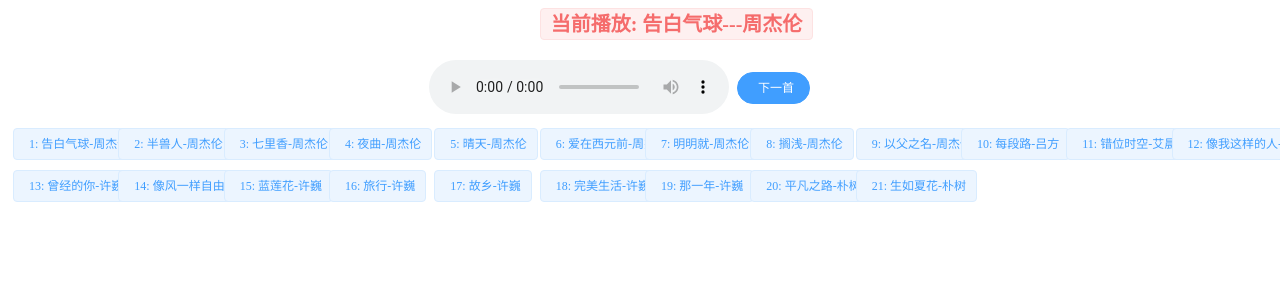
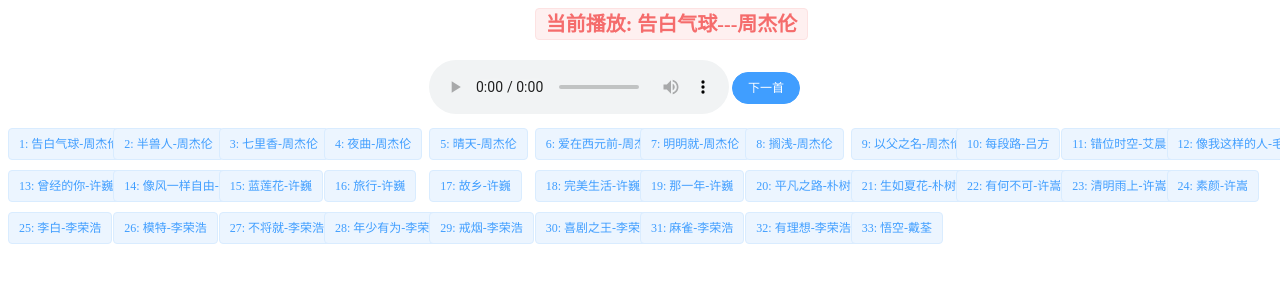
Before and after one commit to shangyajun6943/musicPlay, a plain HTML site: page index.html in a window 1280 px wide. Shown: the top 282 px of the page. Drawn offline with Linux system fonts and the light colour scheme.

Commit message:
update some music

```diff
--- a/index.html
+++ b/index.html
@@ -3,27 +3,16 @@
 <head>
     <meta charset="UTF-8">
     <title>音乐平台</title>
-
-    <style>
-        .music-player {
-            display: flex;
-            align-items: center;
-        }
-
-        span {
-            margin-left: 5px;
-        }
-    </style>
     <link rel="stylesheet" href="css/element-ui.css">
-
 </head>
 <body>
 <div id="app">
     <el-row style="margin-bottom: 20px;">
-        <el-col :span="8" :offset="10" >
+        <el-col :span="8" :offset="10">
             <el-tag type="danger" style="font-size: 20px;font-weight: bolder;">
                 当前播放: {{ this.musicList[this.currentPlayIndex].name + "---" +
-            this.musicList[this.currentPlayIndex].author}}</el-tag>
+            this.musicList[this.currentPlayIndex].author}}
+            </el-tag>
         </el-col>
     </el-row>
     <el-row>
@@ -34,12 +23,17 @@
             ></audio>
         </el-col>
         <el-col :span="4" style="line-height: 54px;">
-            <el-button type="primary" size="small" round style="margin-left: 10px;" @click="previousSong">上一首</el-button>
-            <el-button type="primary" size="small" round style="margin-left: 10px;" @click="nextSong">下一首</el-button>
+            <el-button type="primary" size="small" round style="margin-left: 10px;"
+                       @click="previousSong">上一首
+            </el-button>
+            <el-button type="primary" size="small" round style="margin-left: 10px;"
+                       @click="nextSong">下一首
+            </el-button>
         </el-col>
     </el-row>
     <el-row>
-        <el-col :span="2" v-for="(obj, index) in this.musicList" :key="index" style="margin-top: 10px;">
+        <el-col :span="2" v-for="(obj, index) in this.musicList" :key="index"
+                style="margin-top: 10px;">
             <el-tag>
                 <span @click="musicListClick(index, obj)">{{ obj.id + ": " + obj.name + "-" + obj.author}}</span>
             </el-tag>
@@ -113,17 +107,47 @@
         {
             id: 21, url: "./data/21.m4a", name: "生如夏花", author: "朴树",
         },
+        {
+            id: 22, url: "./data/22.mp3", name: "有何不可", author: "许嵩",
+        },
+        {
+            id: 23, url: "./data/23.mp3", name: "清明雨上", author: "许嵩",
+        },
+        {
+            id: 24, url: "./data/24.mp3", name: "素颜", author: "许嵩",
+        },
+        {
+            id: 25, url: "./data/25.mp3", name: "李白", author: "李荣浩",
+        },
+        {
+            id: 26, url: "./data/26.mp3", name: "模特", author: "李荣浩",
+        },
+        {
+            id: 27, url: "./data/27.mp3", name: "不将就", author: "李荣浩",
+        },
+        {
+            id: 28, url: "./data/28.mp3", name: "年少有为", author: "李荣浩",
+        },
+        {
+            id: 29, url: "./data/29.m4a", name: "戒烟", author: "李荣浩",
+        },
+        {
+            id: 30, url: "./data/30.mp3", name: "喜剧之王", author: "李荣浩",
+        },
+        {
+            id: 31, url: "./data/31.mp3", name: "麻雀", author: "李荣浩",
+        },
+        {
+            id: 32, url: "./data/32.mp3", name: "有理想", author: "李荣浩",
+        },
+        {
+            id: 33, url: "./data/33.mp3", name: "悟空", author: "戴荃",
+        },
     ]
     new Vue({
         el: "#app",
         data: {
             isPlaying: true,
-            musicUrl: {
-                type: String,
-                required: true
-            },
-            progress: 0,
-            duration: 0,
             musicList: musicListJson,
             currentPlayIndex: 0,
             autoPlay: true,
@@ -134,24 +158,24 @@
             }
         },
         methods: {
-            musicListClick(index, value){
+            musicListClick(index, value) {
                 this.currentPlayIndex = index;
                 this.autoPlay = true;
                 this.$refs.audio.play();
 
             },
-            previousSong(){
-                if (this.currentPlayIndex === 0){
-                    this.currentPlayIndex = this.musicList.length -1;
-                }else {
+            previousSong() {
+                if (this.currentPlayIndex === 0) {
+                    this.currentPlayIndex = this.musicList.length - 1;
+                } else {
                     this.currentPlayIndex--;
                 }
             },
-            nextSong(){
+            nextSong() {
                 this.currentPlayIndex = (this.currentPlayIndex + 1) % this.musicList.length;
             },
         },
-        create(){
+        create() {
             this.autoPlay = false;
         },
         mounted() {
```
Also changed, not shown: 12 other files.
